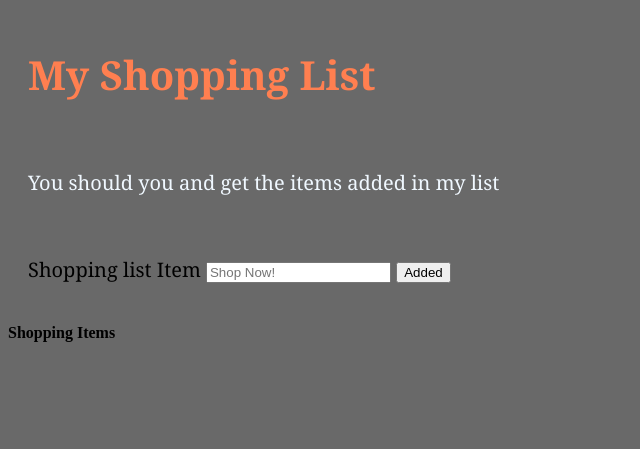
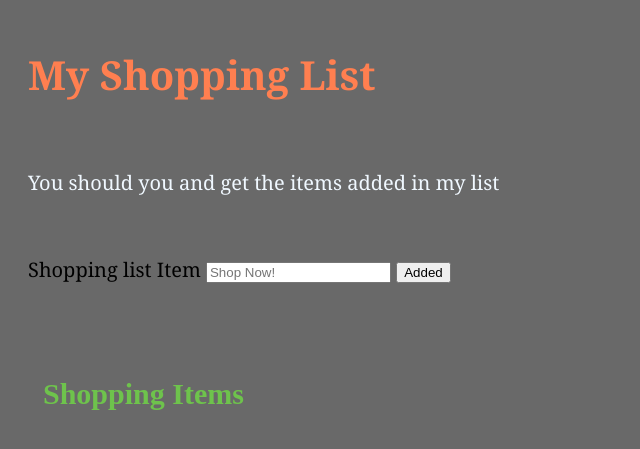
Before and after one commit to Benjamin-O-k/Code-Challenge-Week-2, a plain HTML site: page index.html in a window 1280 px wide. Shown: the whole page, without its empty margins (0-640 px from the left). Drawn offline with Linux system fonts and the light colour scheme.

Commit message:
My shopping list

```diff
--- a/style.css
+++ b/style.css
@@ -52,3 +52,8 @@ p{
     padding-left: 20px;
     font-family: Cambria, Cochin, Georgia, Times, 'Times New Roman', serif;
 }
+h4{
+    color: rgb(110, 195, 76);
+    font-size: 30px;
+    padding: 35px;
+}
```
